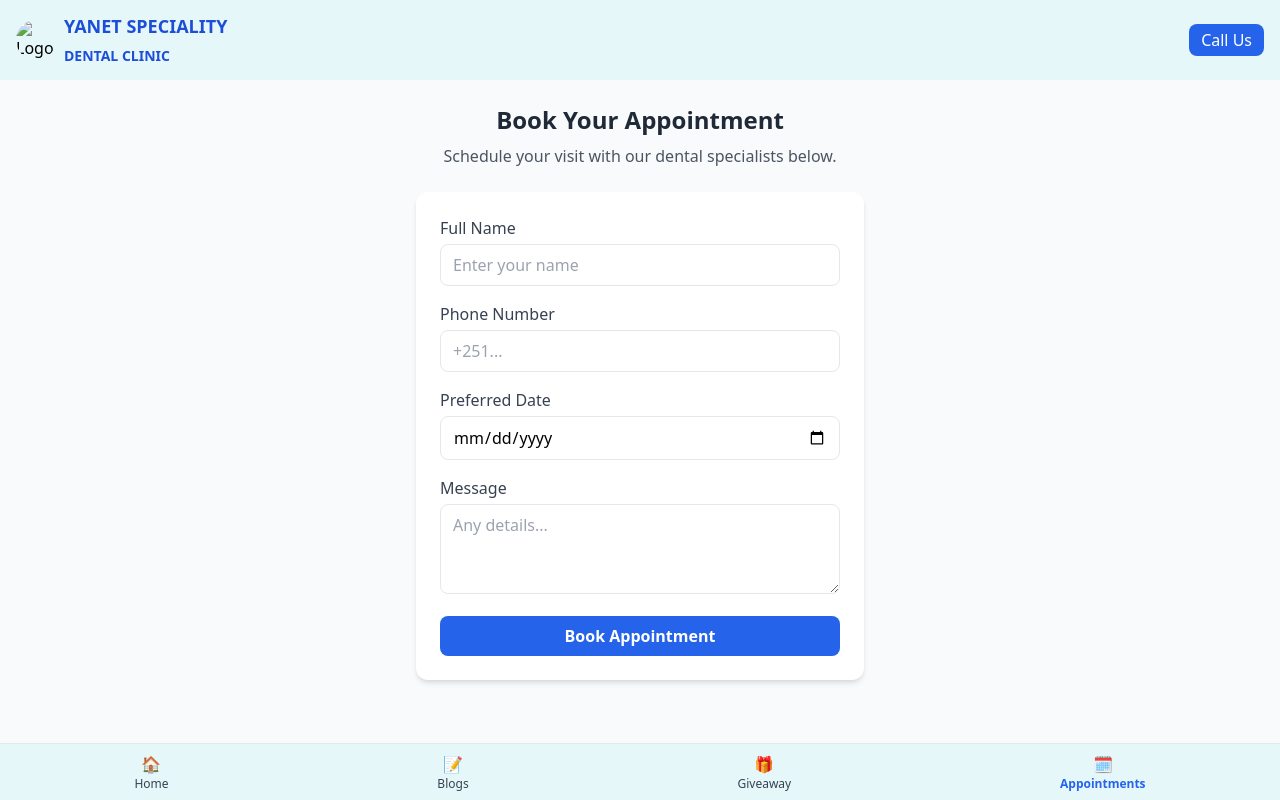
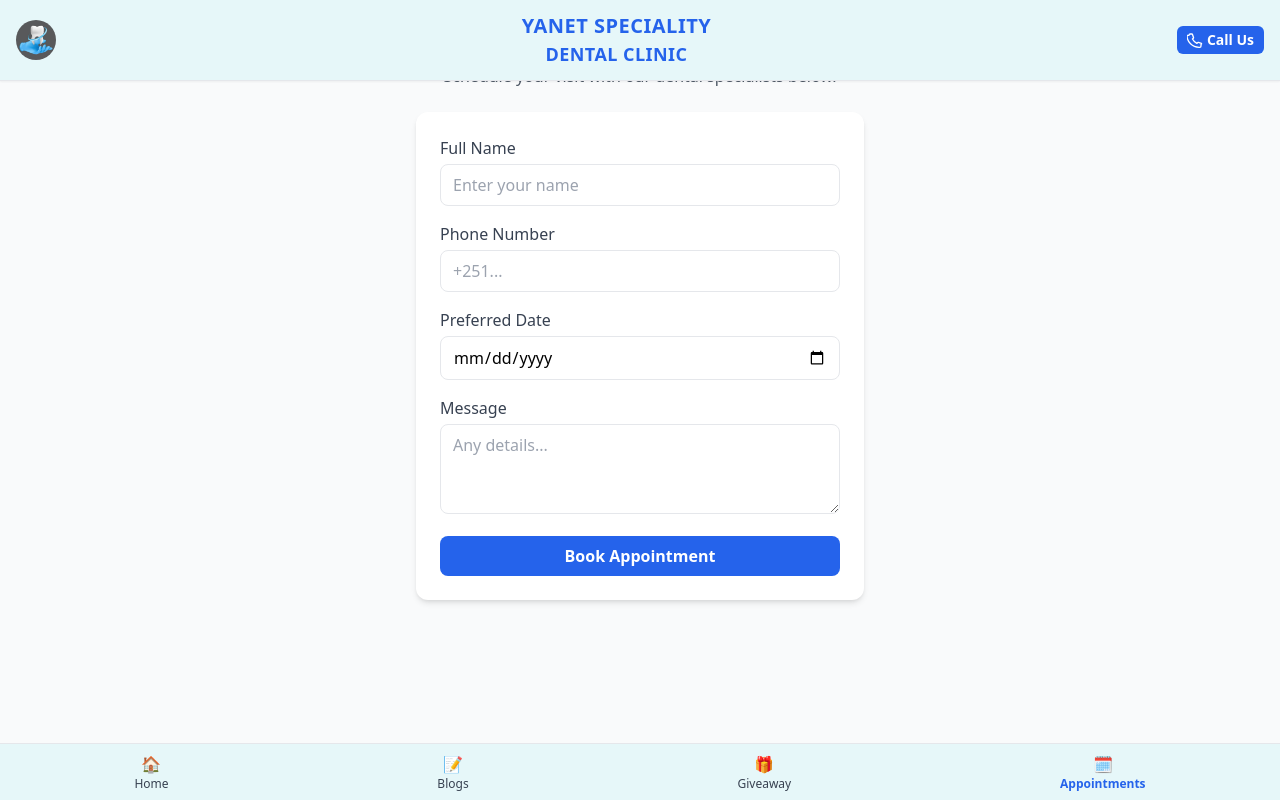
Before and after one commit to abenierg153-netizen/abenier-site, a plain HTML site: page appointments.html in a window 1280 px wide. Drawn offline with nearby package versions, Linux system fonts and the light colour scheme.

Commit message:
Update appointments.html

```diff
--- a/appointments.html
+++ b/appointments.html
@@ -7,15 +7,38 @@
   <script src="https://cdn.tailwindcss.com"></script>
 </head>
 <body class="bg-gray-50 flex flex-col min-h-screen">
+<!-- HEADER -->
+<header class="bg-[#E6F7F9] shadow-sm border-b border-gray-200 fixed top-0 left-0 w-full z-50 backdrop-blur-sm">
+  <div class="container mx-auto flex items-center justify-between px-4 py-2 sm:py-3">
 
-  <!-- HEADER -->
-  <header class="bg-[#E6F7F9] flex justify-between items-center px-4 py-3">
+    <!-- Left side: Logo -->
     <div class="flex items-center space-x-2">
-      <img src="images/logo.png" alt="Logo" class="w-10 h-10 rounded-full">
-      <h1 class="text-lg font-bold text-blue-700">YANET SPECIALITY <br> <span class="text-sm">DENTAL CLINIC</span></h1>
+      <img src="images/teeth_logo_circle.png" alt="Tooth Logo" class="w-10 h-10 rounded-full object-cover">
     </div>
-    <a href="tel:+251900000000" class="bg-blue-600 text-white px-3 py-1 rounded-lg">Call Us</a>
-  </header>
+
+    <!-- Center: Clinic Title -->
+    <div class="flex flex-col items-center leading-tight flex-grow text-center">
+      <h1 class="font-extrabold text-lg sm:text-xl tracking-wide text-[#2563EB]">
+        YANET SPECIALITY
+      </h1>
+      <h2 class="font-extrabold text-base sm:text-lg tracking-wide text-[#2563EB]">
+        DENTAL CLINIC
+      </h2>
+    </div>
+
+    <!-- Right side: Call Us -->
+    <div class="flex items-center space-x-2">
+      <a href="tel:0116662828"
+         class="flex items-center space-x-1 bg-[#2563EB] text-white text-xs sm:text-sm font-semibold px-2.5 py-1 rounded-md hover:bg-blue-700 transition">
+        <svg xmlns="http://www.w3.org/2000/svg" class="h-3.5 w-3.5 sm:h-4 sm:w-4" fill="none" viewBox="0 0 24 24" stroke="currentColor" aria-hidden="true">
+          <path stroke-linecap="round" stroke-linejoin="round" stroke-width="2"
+                d="M3 5a2 2 0 012-2h2.28a1 1 0 01.948.684l1.518 4.553a1 1 0 01-.272 1.023l-1.3 1.3a16 16 0 006.586 6.586l1.3-1.3a1 1 0 011.023-.272l4.553 1.518A1 1 0 0121 18.72V21a2 2 0 01-2 2h-1c-9.941 0-18-8.059-18-18V5z" />
+        </svg>
+        <span>Call Us</span>
+      </a>
+    </div>
+  </div>
+</header>
 
   <!-- PAGE CONTENT -->
   <!-- Added pt-6 (space below header) and pb-24 (space above sticky footer) -->
```
